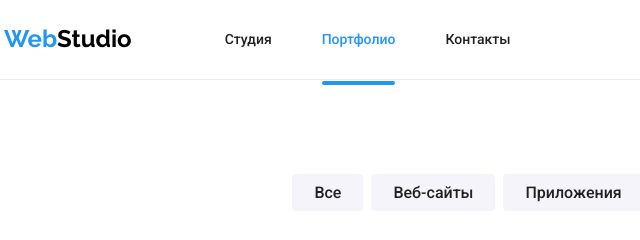
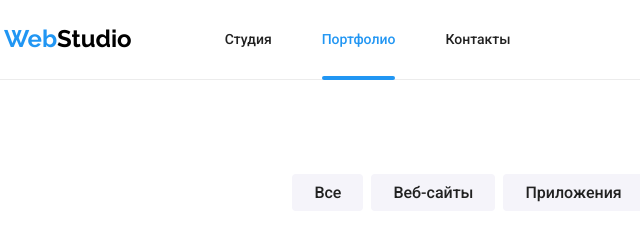
Before and after one commit to garikdallari/goit-markup-hw-08, a plain HTML site: page portfolio.html in a window 1280 px wide. Shown: the top 240 px of the page, 51-691 px from the left. Drawn offline with nearby package versions, Linux system fonts and the light colour scheme.

Commit message:
corrections

```diff
--- a/sass/components/_page-header.scss
+++ b/sass/components/_page-header.scss
@@ -67,6 +67,9 @@
     position: absolute;
     content: "";
     transform: translateY(32px);
+    @media (min-width:1200px) {
+      transform: translateY(27px);
+    }
     display: block;
     @include size (100%, 4px);
     border-radius: 2px;
```
Also changed, not shown: css/main.css, css/main.min.css, 2 other files.
